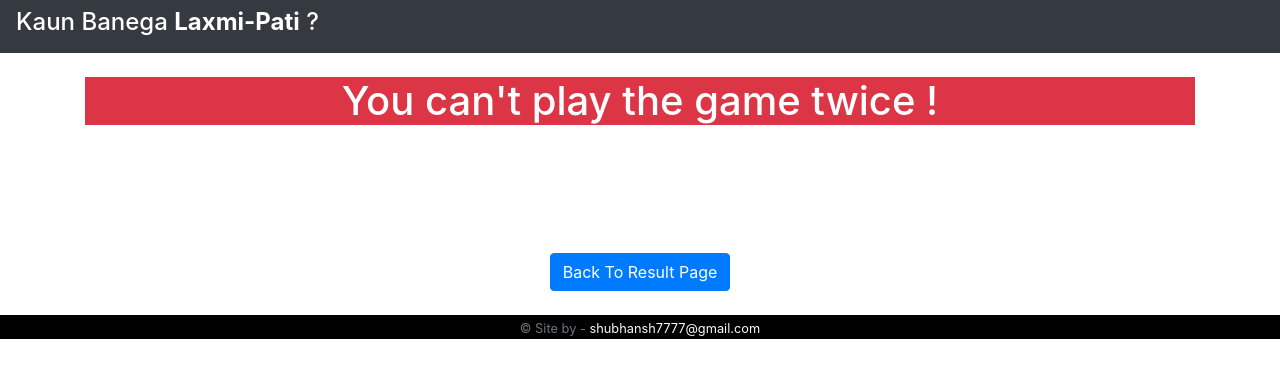
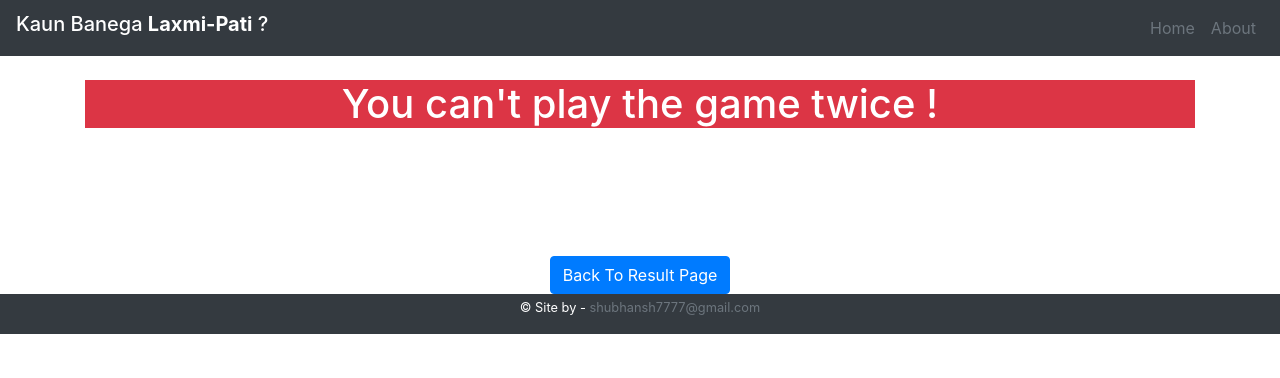
Before and after one commit to Shubhansh-Simple/MCQ-Game, a Django app: page /no_replay/ in a window 1280 px wide. Shown: the top 378 px of the page. Run offline with Django 3.2, Linux system fonts and the light colour scheme; some libraries are stand-ins or nearby versions.

Commit message:
Adding about button in navbar
With this commit our UI changes started since the project is almost complete.

```diff
--- a/templates/base_template.html
+++ b/templates/base_template.html
@@ -3,7 +3,7 @@
 <head>
   {% load staticfiles %}
   <meta charset="utf-8">
-  <meta name="viewport" content="width=device-width, initial-scale=1, shrink-to-fit=no">
+  <meta name="viewport" content="width=device-width, initial-scale=1, shrink-to-fit=no, user-scalable=0">
   <meta name="description" content="">
   <meta name="author" content="">
 
@@ -21,6 +21,10 @@
   {% endblock remaining_content %}
 
   <style>
+
+    .footer{
+      height : 40px;
+    }
 
     .whiskey-table{
       background-color:black;
@@ -79,10 +83,36 @@
 
   <header>
     <nav class="navbar navbar-expand-lg navbar-dark bg-dark">
-      <div class="text-center">
-        <h4 class='text-white'>Kaun Banega <b>Laxmi-Pati</b> ?</h4>
+      <h5 class='text-white'>
+        Kaun Banega <b>Laxmi-Pati</b> ?
+      </h5>
+
+      <button class="navbar-toggler"
+              type="button"
+              data-toggle="collapse"
+              data-target="#navbarNavAltMarkup"
+              aria-controls="navbarNavAltMarkup"
+              aria-expanded="false"
+              aria-label="Toggle navigation">
+        >
+      </button>
+
+    <div class="collapse navbar-collapse" id="navbarNavAltMarkup">
+      <hr>
+        <div class="navbar-nav ml-auto">
+          <a class="text-muted nav-item nav-link active"
+             href="{% url 'terms_condition' %}" >
+            Home
+          </a>
+          <a class="text-muted nav-item nav-link active"
+             href="{% url 'contributors_list' %}" >
+            About
+          </a>
+
+        </div>
       </div>
     </nav>
+
   </header>
 
   <main role="main">
@@ -108,7 +138,7 @@
               </b>
             </h1>
             {% block additional_text %}
-              <p class="lead text-dark">All are gangster until the real one comes in.</p>
+              <small class="text-dark">All are gangster until the real one comes in.</small>
             {% endblock additional_text %}
           </div>
       </section>
@@ -123,12 +153,11 @@
 
   </main>
 
-  <footer class="text-muted">
-    <br>
-    <div class="text-center text-muted whiskey-table">
+  <footer>
+    <div class="text-center bg-dark footer">
       <p>
-        <small class='text-muted'>
-          © Site by - <span class='text-light'>shubhansh7777@gmail.com</span>
+        <small class='text-white'>
+          © Site by - <span class='text-muted'>shubhansh7777@gmail.com</span>
         </small>
       </p>
       </div>
```
Lines whose indentation alone changed are shown as unchanged.
